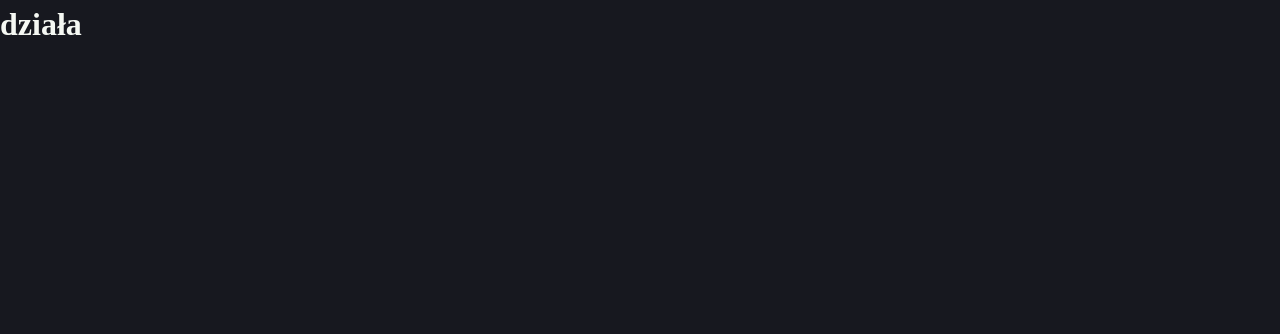
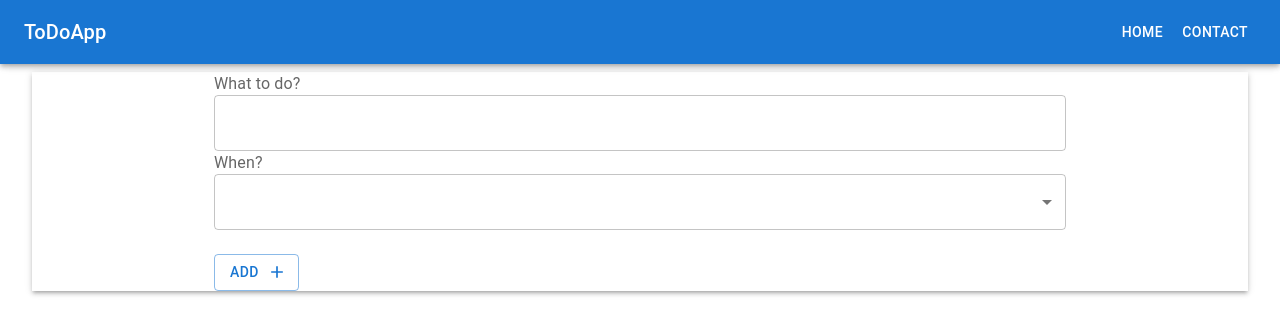
Before and after one commit to PiotrSierant/ToDo, a React (Create React App) app: page / in a window 1280 px wide. Shown: the top 334 px of the page. Built offline with nearby package versions, Linux system fonts and the light colour scheme.

Commit message:
Added form

```diff
--- a/src/App.css
+++ /dev/null
@@ -1,38 +0,0 @@
-.App {
-  text-align: center;
-}
-
-.App-logo {
-  height: 40vmin;
-  pointer-events: none;
-}
-
-@media (prefers-reduced-motion: no-preference) {
-  .App-logo {
-    animation: App-logo-spin infinite 20s linear;
-  }
-}
-
-.App-header {
-  background-color: #282c34;
-  min-height: 100vh;
-  display: flex;
-  flex-direction: column;
-  align-items: center;
-  justify-content: center;
-  font-size: calc(10px + 2vmin);
-  color: white;
-}
-
-.App-link {
-  color: #61dafb;
-}
-
-@keyframes App-logo-spin {
-  from {
-    transform: rotate(0deg);
-  }
-  to {
-    transform: rotate(360deg);
-  }
-}
--- a/src/App.tsx
+++ b/src/App.tsx
@@ -1,9 +1,12 @@
 import React from 'react';
-import './sass/main.scss';
-
+import Navbar from './Components/Navbar'
+import {Form} from "./Components/Form";
 function App() {
   return (
-    <h1>działa</h1>
+      <>
+        <Navbar />
+        <Form />
+      </>
   );
 }
 
--- /dev/null
+++ b/src/Components/Form.tsx
@@ -0,0 +1,39 @@
+import React from 'react';
+import Box from "@mui/material/Box";
+import {Button, Container, FormGroup, InputLabel, MenuItem, Paper, Select, TextField} from "@mui/material";
+import AddOutlinedIcon from '@mui/icons-material/AddOutlined';
+export const Form = () => {
+
+
+  return <Box component="main" sx={{ p: 3, mt: 5 }}>
+      <Paper square elevation={3}>
+          <Container maxWidth={"md"}>
+              <form>
+                  <FormGroup>
+                      <InputLabel>What to do?</InputLabel>
+                      <TextField />
+                  </FormGroup>
+                  <FormGroup>
+                      <InputLabel>When?</InputLabel>
+                      <Select>
+                          <MenuItem value={'mo'}>Monday</MenuItem>
+                          <MenuItem value={'tu'}>Tuesday</MenuItem>
+                          <MenuItem value={'we'}>Wednesday</MenuItem>
+                          <MenuItem value={'th'}>Thursday</MenuItem>
+                          <MenuItem value={'fr'}>Friday</MenuItem>
+                          <MenuItem value={'sa'}>Saturday</MenuItem>
+                          <MenuItem value={'su'}>Sunday</MenuItem>
+                      </Select>
+                  </FormGroup>
+                  <Button
+                      variant="outlined"
+                      endIcon={<AddOutlinedIcon />}
+                      sx={{mt: 3}}
+                  >
+                      Add
+                  </Button>
+              </form>
+          </Container>
+      </Paper>
+  </Box>
+}
--- /dev/null
+++ b/src/Components/Navbar.tsx
@@ -0,0 +1,93 @@
+import React, {useState} from 'react';
+import AppBar from '@mui/material/AppBar';
+import Box from '@mui/material/Box';
+import Divider from '@mui/material/Divider';
+import Drawer from '@mui/material/Drawer';
+import IconButton from '@mui/material/IconButton';
+import List from '@mui/material/List';
+import ListItem from '@mui/material/ListItem';
+import ListItemButton from '@mui/material/ListItemButton';
+import ListItemText from '@mui/material/ListItemText';
+import MenuIcon from '@mui/icons-material/Menu';
+import Toolbar from '@mui/material/Toolbar';
+import Typography from '@mui/material/Typography';
+import Button from '@mui/material/Button';
+
+
+const drawerWidth = 240;
+const navItems = ['Home', 'Contact'];
+
+export default function Navbar() {
+    const [mobileOpen, setMobileOpen] = useState(false);
+
+    const handleDrawerToggle = () => {
+        setMobileOpen(!mobileOpen);
+    };
+
+    const drawer = (
+        <Box onClick={handleDrawerToggle} sx={{ textAlign: 'center' }}>
+            <Typography variant="h6" sx={{ my: 2 }}>
+                MUI
+            </Typography>
+            <Divider />
+            <List>
+                {navItems.map((item) => (
+                    <ListItem key={item} disablePadding>
+                        <ListItemButton sx={{ textAlign: 'center' }}>
+                            <ListItemText primary={item} />
+                        </ListItemButton>
+                    </ListItem>
+                ))}
+            </List>
+        </Box>
+    );
+
+
+    return (
+        <Box sx={{ display: 'flex' }}>
+            <AppBar component="nav">
+                <Toolbar>
+                    <IconButton
+                        color="inherit"
+                        aria-label="open drawer"
+                        edge="start"
+                        onClick={handleDrawerToggle}
+                        sx={{ mr: 2, display: { sm: 'none' } }}
+                    >
+                        <MenuIcon />
+                    </IconButton>
+                    <Typography
+                        variant="h6"
+                        component="div"
+                        sx={{ flexGrow: 1, display: { xs: 'none', sm: 'block' } }}
+                    >
+                        ToDoApp
+                    </Typography>
+                    <Box sx={{ display: { xs: 'none', sm: 'block' } }}>
+                        {navItems.map((item) => (
+                            <Button key={item} sx={{ color: '#fff' }}>
+                                {item}
+                            </Button>
+                        ))}
+                    </Box>
+                </Toolbar>
+            </AppBar>
+            <Box component="nav">
+                <Drawer // element wysuwający się z lewej strony.
+                    variant="temporary"
+                    open={mobileOpen}
+                    onClose={handleDrawerToggle}
+                    ModalProps={{
+                        keepMounted: true, // Better open performance on mobile.
+                    }}
+                    sx={{
+                        display: { xs: 'block', sm: 'none' },
+                        '& .MuiDrawer-paper': { boxSizing: 'border-box', width: drawerWidth },
+                    }}
+                >
+                    {drawer}
+                </Drawer>
+            </Box>
+        </Box>
+    );
+}
```
